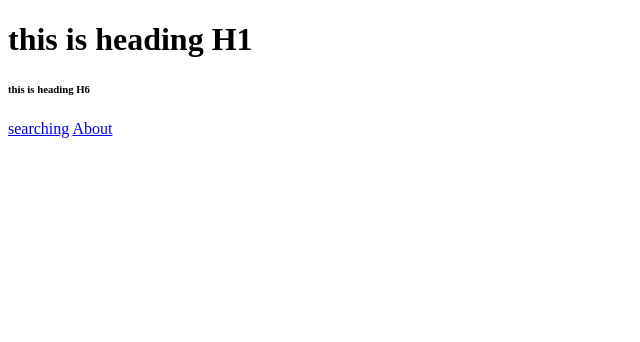
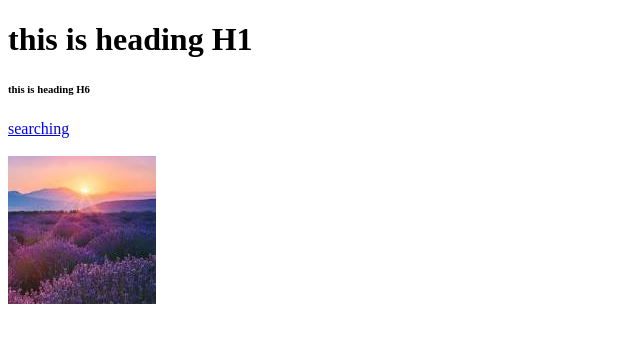
Before and after one commit to Sonukumar201995/html-practice-02, a plain HTML site: page index.html in a window 1280 px wide. Shown: the whole page, without its empty margins (0-640 px from the left). Drawn offline with Linux system fonts and the light colour scheme.

Commit message:
image tag in html

```diff
--- a/index.html
+++ b/index.html
@@ -10,6 +10,8 @@
      <h1>this is heading H1</h1>
      <h6>this is heading H6</h6>
      <a href="https://google.com">searching</a>
-     <a href="about.html">About</a>
+     <!-- <a href="about.html">About</a> -->
+     <br><br>
+     <img src="image.jpg" alt="nature image">
 </body>
 </html>
```
Also changed, not shown: image.jpg (added).
